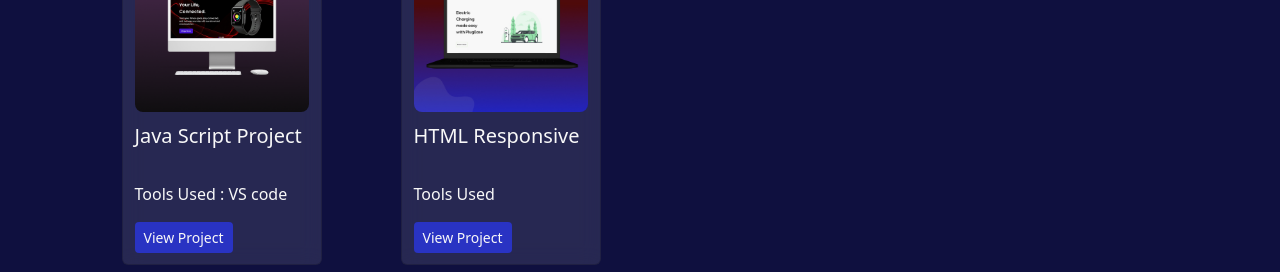
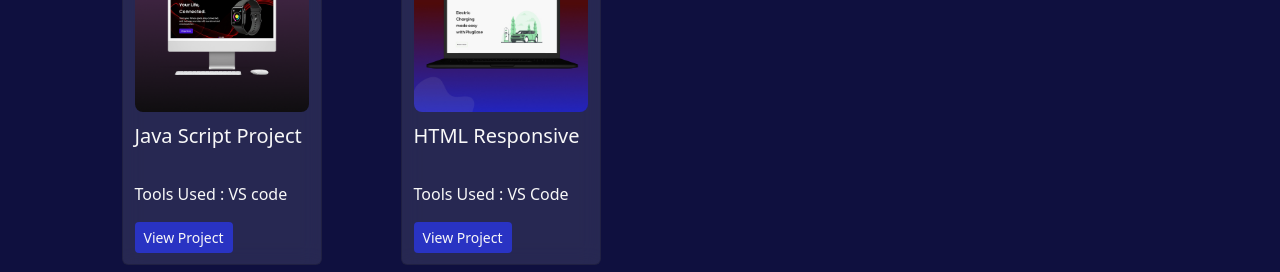
Before and after one commit to uba1th/portfolio, a website: page index.html in a window 1280 px wide. Shown: the part 2224-2496 px from the top of the page. Drawn offline with nearby package versions, Linux system fonts and the light colour scheme.

Commit message:
finalized

```diff
--- a/index.html
+++ b/index.html
@@ -285,7 +285,7 @@
                                                 src="./images/plugease-behance (2).jpg" alt="brandidentity">
                                             <div class="card-body  d-flex flex-column justify-content-center">
                                                 <h5 class="card-title primary-text-color  " style="height: 50px;">HTML Responsive</h5>
-                                                <p class="card-content primary-text-color">Tools Used <span><i
+                                                <p class="card-content primary-text-color">Tools Used : VS Code <span><i
                                                             class="cib-adobe-photoshop"></i>
                                                     </span></p>
                                                     <div class="card-button">
```
